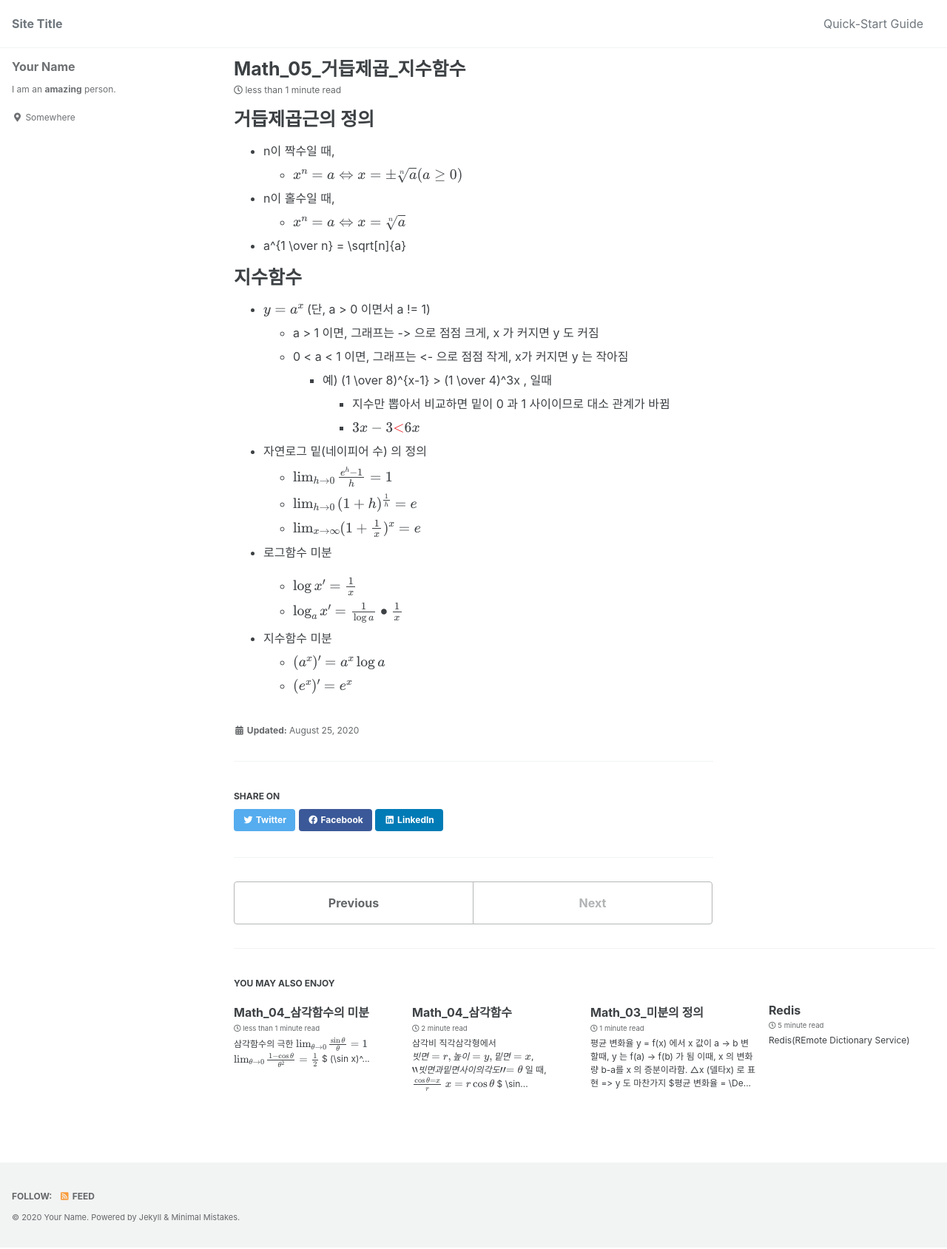
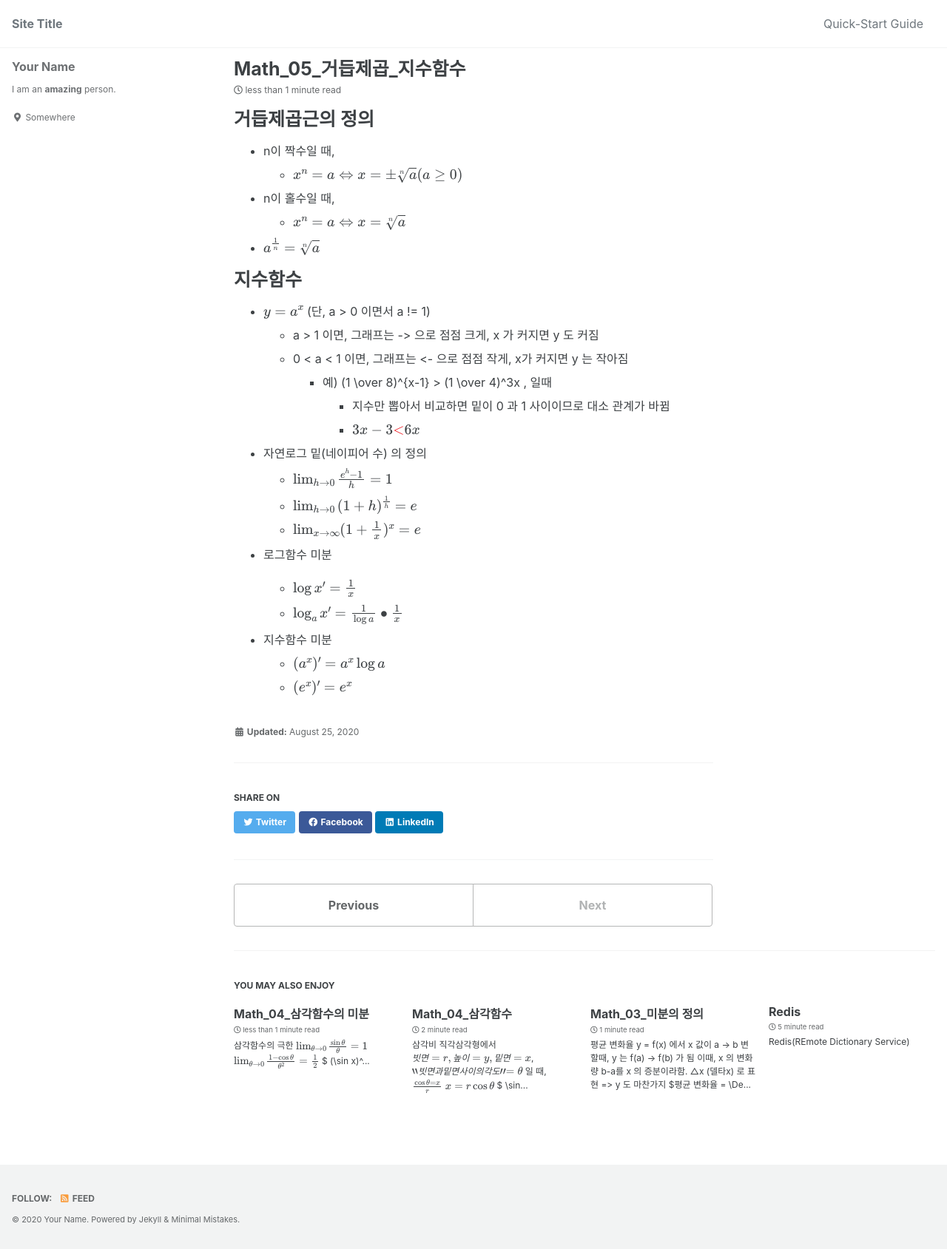
Before and after one commit to copper-light/ghhdh.github.io, a Jekyll site: the page built from _posts/2020-08-25-Math_05_거듭제곱_지수함수.md, in a window 1280 px wide. Shown: the whole page at 74% size. Built offline with Jekyll 4.4.1, drawn with Linux system fonts in a browser that asks for light colours; cached includes are drawn as plain includes; formulas are drawn with MathJax 3.

```diff
--- a/_posts/2020-08-25-Math_05_거듭제곱_지수함수.md
+++ b/_posts/2020-08-25-Math_05_거듭제곱_지수함수.md
@@ -7,7 +7,7 @@ use_math: true
   - $ x^n = a \Leftrightarrow x = \pm \sqrt[n]{a} (a \ge 0) $
 - n이 홀수일 때,
   - $ x^n = a \Leftrightarrow x = \sqrt[n]{a} $
-- a^{1 \over n} = \sqrt[n]{a}
+- $ a^{1 \over n} = \sqrt[n]{a} $
 
 # 지수함수
 - $ y = a^x $ (단, a > 0 이면서 a != 1)
```
